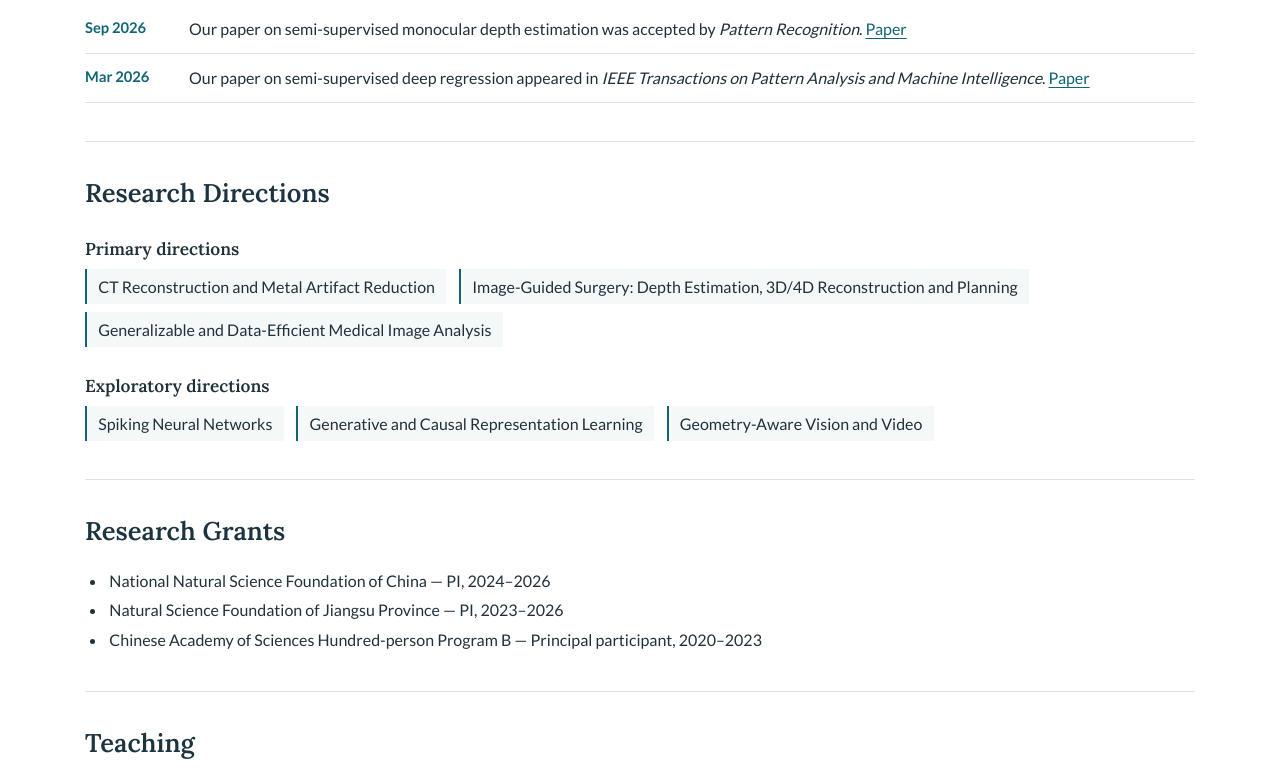
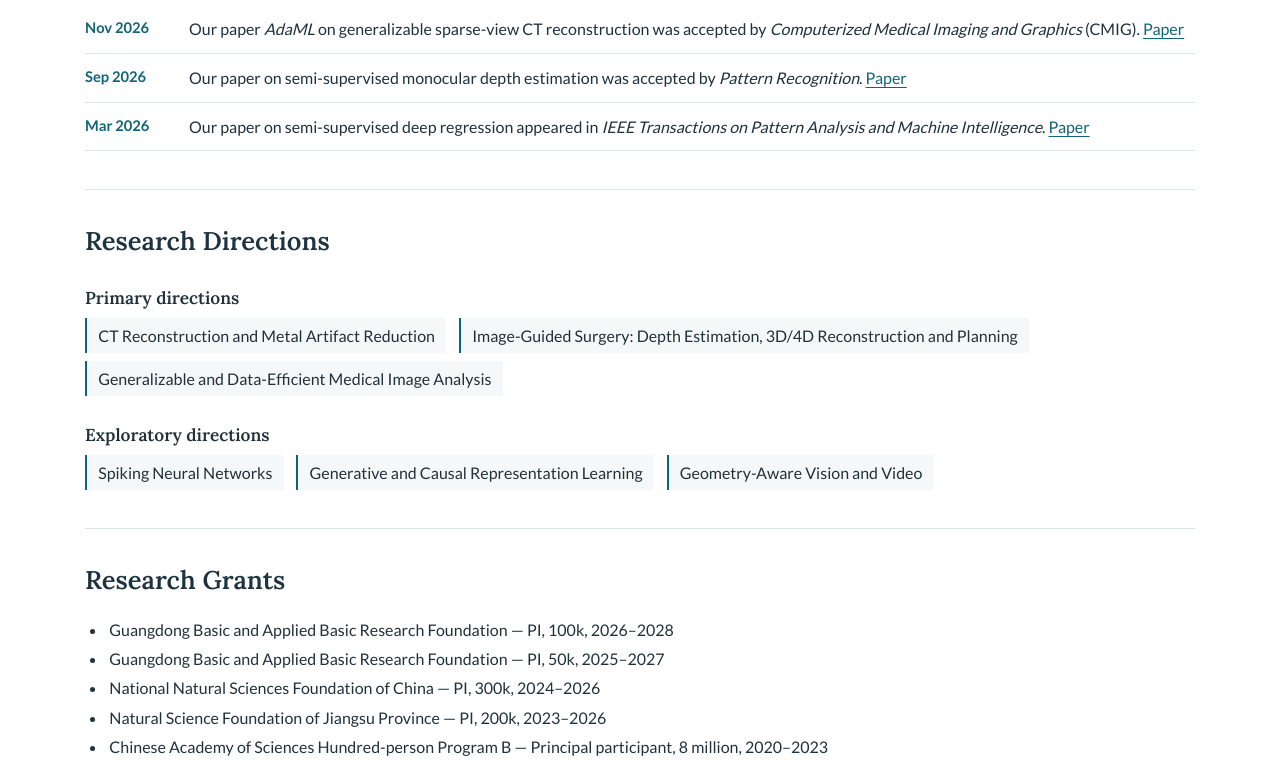
Before and after one commit to cewang-mars/cewang-mars.github.io, a plain HTML site: page index.html in a window 1280 px wide. Shown: the part 1177-1953 px from the top of the page. Drawn offline with Linux system fonts and the light colour scheme; no server answers.

Commit message:
Update grants from latest CV and add CMIG news
Updated the news section to include new papers and reorganized the grants list with additional funding details.

```diff
--- a/index.html
+++ b/index.html
@@ -52,10 +52,13 @@
 
     <section class="content-section" aria-labelledby="news">
       <h2 id="news">News</h2>
-      <ul class="news-list">
-        <li><time class="news-date" datetime="2026-09">Sep 2026</time><span>Our paper on semi-supervised monocular depth estimation was accepted by <em>Pattern Recognition</em>. <a href="https://www.sciencedirect.com/science/article/pii/S0031320326019485">Paper</a></span></li>
-        <li><time class="news-date" datetime="2026-03">Mar 2026</time><span>Our paper on semi-supervised deep regression appeared in <em>IEEE Transactions on Pattern Analysis and Machine Intelligence</em>. <a href="https://pubmed.ncbi.nlm.nih.gov/41284425/">Paper</a></span></li>
-      </ul>
+      <div class="news-scroll" role="region" aria-label="News updates" tabindex="0">
+        <ul class="news-list">
+          <li><time class="news-date" datetime="2026-11">Nov 2026</time><span>Our paper <em>AdaML</em> on generalizable sparse-view CT reconstruction was accepted by <em>Computerized Medical Imaging and Graphics</em> (CMIG). <a href="https://authors.elsevier.com/sd/article/S0895-6111%2826%2900142-4">Paper</a></span></li>
+          <li><time class="news-date" datetime="2026-09">Sep 2026</time><span>Our paper on semi-supervised monocular depth estimation was accepted by <em>Pattern Recognition</em>. <a href="https://www.sciencedirect.com/science/article/pii/S0031320326019485">Paper</a></span></li>
+          <li><time class="news-date" datetime="2026-03">Mar 2026</time><span>Our paper on semi-supervised deep regression appeared in <em>IEEE Transactions on Pattern Analysis and Machine Intelligence</em>. <a href="https://pubmed.ncbi.nlm.nih.gov/41284425/">Paper</a></span></li>
+        </ul>
+      </div>
     </section>
 
     <section class="content-section" aria-labelledby="research">
@@ -77,9 +80,11 @@
     <section class="content-section" aria-labelledby="grants">
       <h2 id="grants">Research Grants</h2>
       <ul class="compact-list">
-        <li>National Natural Science Foundation of China — PI, 2024–2026</li>
-        <li>Natural Science Foundation of Jiangsu Province — PI, 2023–2026</li>
-        <li>Chinese Academy of Sciences Hundred-person Program B — Principal participant, 2020–2023</li>
+        <li>Guangdong Basic and Applied Basic Research Foundation — PI, 100k, 2026–2028</li>
+        <li>Guangdong Basic and Applied Basic Research Foundation — PI, 50k, 2025–2027</li>
+        <li>National Natural Sciences Foundation of China — PI, 300k, 2024–2026</li>
+        <li>Natural Science Foundation of Jiangsu Province — PI, 200k, 2023–2026</li>
+        <li>Chinese Academy of Sciences Hundred-person Program B — Principal participant, 8 million, 2020–2023</li>
       </ul>
     </section>
 
```
